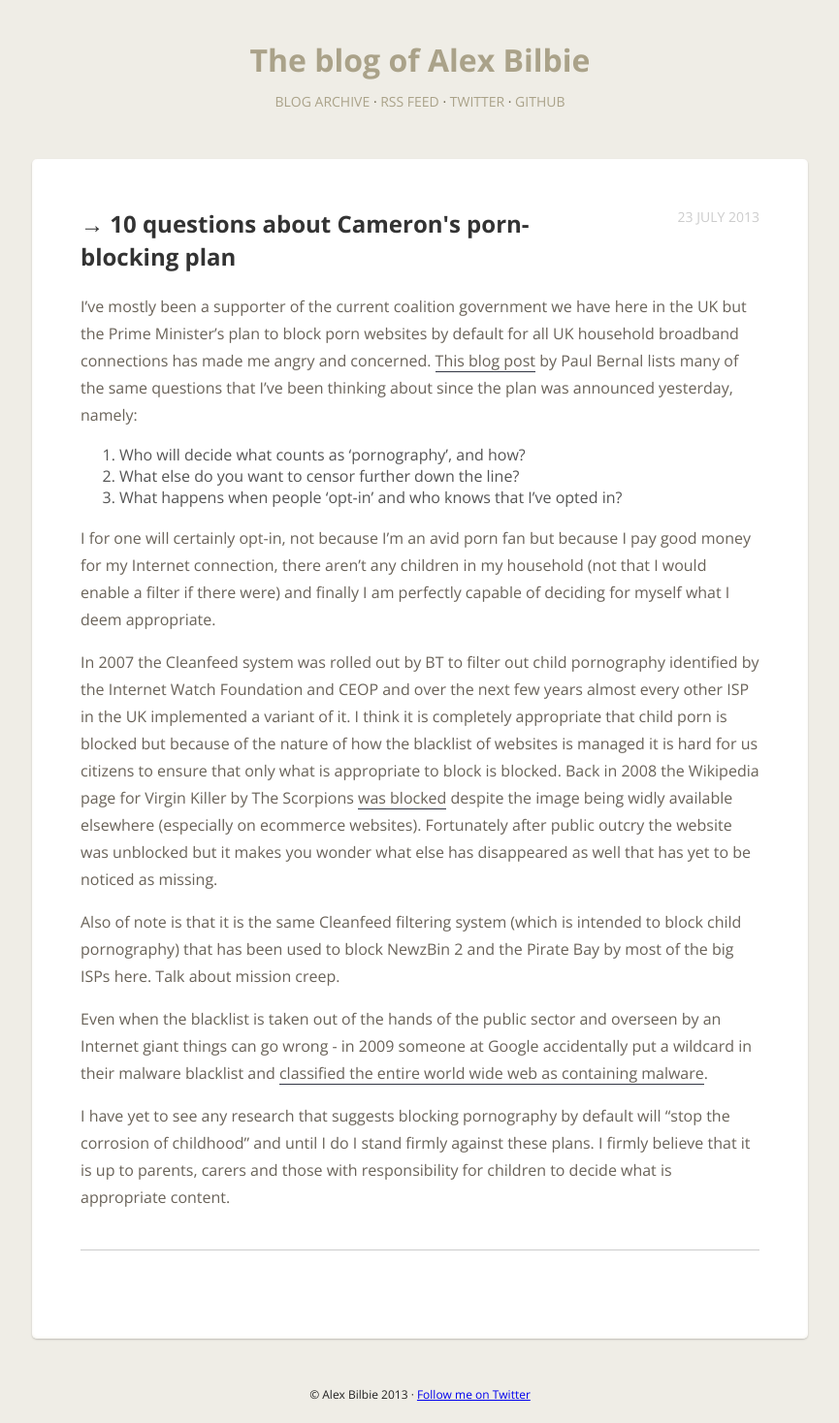
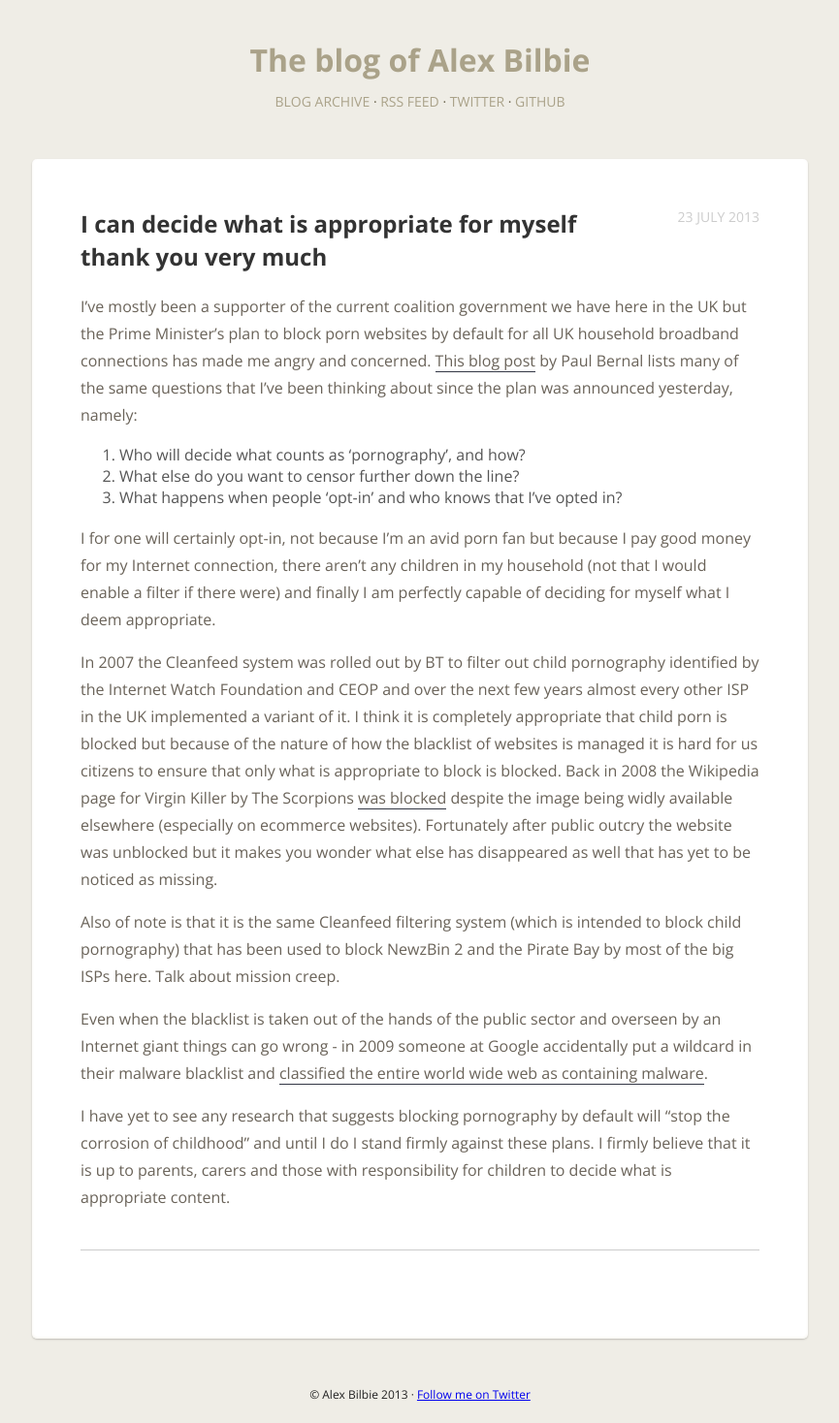
Before and after one commit to alexbilbie/alexbilbie.github.com, a Jekyll site: the page built from _posts/2013-07-23-10-questions-about-porn-blocking.md, in a window 1280 px wide. Shown: the whole page at 97% size, without its empty margins (207-1072 px from the left). Built offline with Jekyll 4.4.1, drawn with Linux system fonts in a browser that asks for light colours; Markdown is read by kramdown in place of the engine named in the settings; comment, search, counter and statistics services are not loaded.

Commit message:
Updated _posts/2013-07-23-10-questions-about-porn-blocking.md

```diff
--- a/_posts/2013-07-23-10-questions-about-porn-blocking.md
+++ b/_posts/2013-07-23-10-questions-about-porn-blocking.md
@@ -1,8 +1,7 @@
 ---
 published: true
 date: "2013-07-23 13:48:00"
-title: "10 questions about Cameron's porn-blocking plan"
-link: http://paulbernal.wordpress.com/2013/07/22/10-questions-about-camerons-new-porn-blocking/
+title: "I can decide what is appropriate for myself thank you very much"
 layout: default
 ---
 
```
